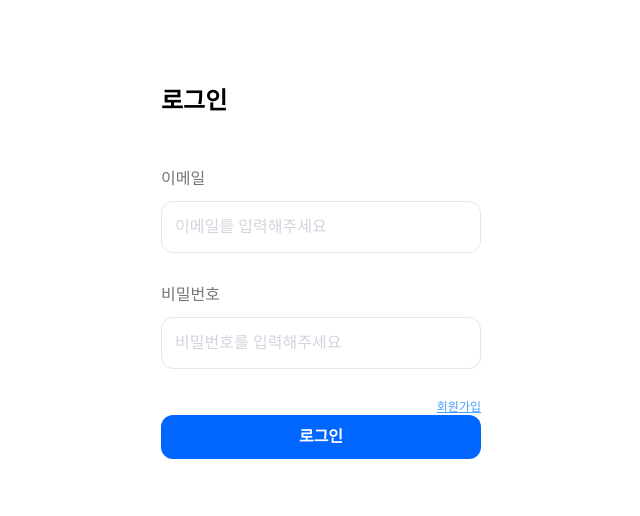
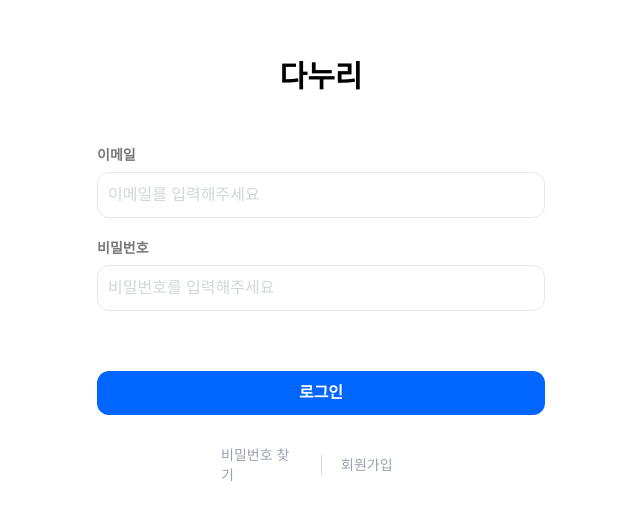
Before and after one commit to danuri-team/Danuri-Admin-Frontend, a React (Vite) app: page /auth/login in a window 1280 px wide. Shown: the part 128-644 px from the top of the page, without its empty margins (319-959 px from the left). Built offline with nearby package versions, Linux system fonts and the light colour scheme; no server answers; a web font is replaced by a local one.

Commit message:
chore :: 로그인 페이지 수정
- 토스트 메시지로 사용자 피드백
- 폰트 크기 및 컴포넌트 간 간격 수정
- 비밀번호 찾기 추가

```diff
--- a/src/App.tsx
+++ b/src/App.tsx
@@ -10,14 +10,18 @@ import RentalManagementPage from "./pages/RentalManagementPage";
 import RequireLogin from "./components/RequireLogin";
 import GuestGuard from "./components/GuestGuard";
 import NotFoundPage from "./pages/NotFoundPage";
+import { ToastContainer } from 'react-toastify'
+import FindPassword from "./pages/FindPassword";
 
 function App() {
   return (
+    <>
       <Routes>
         <Route path="/" element={<Navigate to={"/auth/login"} replace />} />
         <Route element={<GuestGuard />}>
           <Route path="/auth/login" element={<LoginPage />} />
           <Route path="/auth/signup" element={<SignupPage />} />
+          <Route path="/auth/password" element={<FindPassword />} />
         </Route>
 
         <Route element={<RequireLogin />}>
@@ -31,6 +35,16 @@ function App() {
 
         <Route path="*" element={<NotFoundPage />} />
       </Routes>
+      <ToastContainer
+        autoClose={1500}
+        position="top-right"
+        theme="dark"
+        hideProgressBar
+        toastStyle={{backgroundColor: 'rgb(0, 0, 0, 0.6)', borderRadius: '10px', fontSize: '15px', minHeight: '50px'}}
+        closeButton={false}
+      />
+    </>
+
   );
 }
 
--- a/src/components/CustomInput.tsx
+++ b/src/components/CustomInput.tsx
@@ -13,10 +13,10 @@ type CustomInputType = {
 const CustomInput = ({ label, value, onChange, valid, disabled }: CustomInputType) => {
   const [isFocus, setIsFocus] = useState<boolean>(false);
   return (
-    <div className="mb-[30px]">
-      <p className="text-danuri-text mb-[10px]">{label}</p>
+    <div className="mb-[20px]">
+      <p className="text-danuri-text mb-[7px] font-semibold text-sm">{label}</p>
       <div
-        className={`${value.length > 0 && valid === false ? "border-red-400" : isFocus ? "border-blue-400" : "border-gray-200"}  flex border  rounded-xl p-[13px] w-full min-w-xs`}
+        className={`${value.length > 0 && valid === false ? "border-red-400" : isFocus ? "border-blue-400" : "border-gray-200"}  flex border  rounded-xl p-[10px] w-full min-w-xs`}
       >
         <input
           disabled={disabled}
--- /dev/null
+++ b/src/pages/FindPassword.tsx
@@ -0,0 +1,9 @@
+const FindPassword = () => {
+    return(
+        <div>
+
+        </div>
+    )
+}
+
+export default FindPassword;
--- a/src/pages/LoginPage.tsx
+++ b/src/pages/LoginPage.tsx
@@ -6,6 +6,7 @@ import { Link, useNavigate } from "react-router-dom";
 import { login } from "../redux/reducers/authSlice";
 import { useDispatch } from "react-redux";
 import type { AppDispatch } from "../redux/store";
+import { toast } from 'react-toastify';
 
 type LoginState = {
   email: string;
@@ -43,18 +44,23 @@ const LoginPage = () => {
   ];
 
   const onclickLogin = async () => {
-    console.log("실행");
-    //POST
-    //pass가 true인 경우 폼 리셋 후 경로 이동
-    loginDispatch({ type: "RESET" });
-    dispatch(login({ email: loginForm.email, password: loginForm.password }));
-    navigate("/usage");
+    try{
+      await dispatch(login({ email: loginForm.email, password: loginForm.password })).unwrap();
+
+      toast.success('로그인되었습니다.')
+      loginDispatch({ type: "RESET" });
+
+      navigate("/usage");
+    }
+    catch {
+      toast.error('로그인에 실패했습니다.')
+    }
   };
 
   return (
     <div className="w-full h-screen flex">
-      <div className="m-auto">
-        <h1 className="text-2xl font-bold  mb-[50px]">로그인</h1>
+      <div className="m-auto w-[50%] min-w-xs max-w-md">
+        <h1 className="justify-self-center text-3xl font-bold mb-[50px]">다누리</h1>
         {loginInputs.map((item) => (
           <CustomInput
             label={item.label}
@@ -65,10 +71,14 @@ const LoginPage = () => {
             }
           />
         ))}
-        <div className="justify-self-end text-xs text-danuri-400 cursor-pointer underline">
-          <Link to={"/auth/signup"}>회원가입</Link>
+        <div className="mt-[60px]">
+          <CustomButton value="로그인" onClick={onclickLogin} />
         </div>
-        <CustomButton value="로그인" onClick={onclickLogin} />
+        <div className="w-[200px] flex items-center justify-between justify-self-center mt-[30px]">
+          <Link className="w-[80px] text-sm text-gray-400 cursor-pointer" to={"/ahth/password"}>비밀번호 찾기</Link>
+          <div className="w-[1px] h-[20px] border-l-1 border-gray-300"></div>
+          <Link className="w-[80px] text-sm text-gray-400 cursor-pointer" to={"/auth/signup"}>회원가입</Link>
+        </div>
       </div>
     </div>
   );
--- a/src/pages/SignupPage.tsx
+++ b/src/pages/SignupPage.tsx
@@ -73,8 +73,8 @@ const SignupPage = () => {
 
   return (
     <div className="w-full h-screen flex">
-      <div className="m-auto">
-        <h1 className="text-2xl font-bold  mb-[50px]">회원가입</h1>
+      <div className="m-auto w-[50%] min-w-xs max-w-md">
+        <h1 className="text-3xl font-bold  mb-[50px]">회원가입</h1>
         {loginInputs.map((item) => (
           <CustomInput
             label={item.label}
```
Lines whose indentation alone changed are shown as unchanged.
